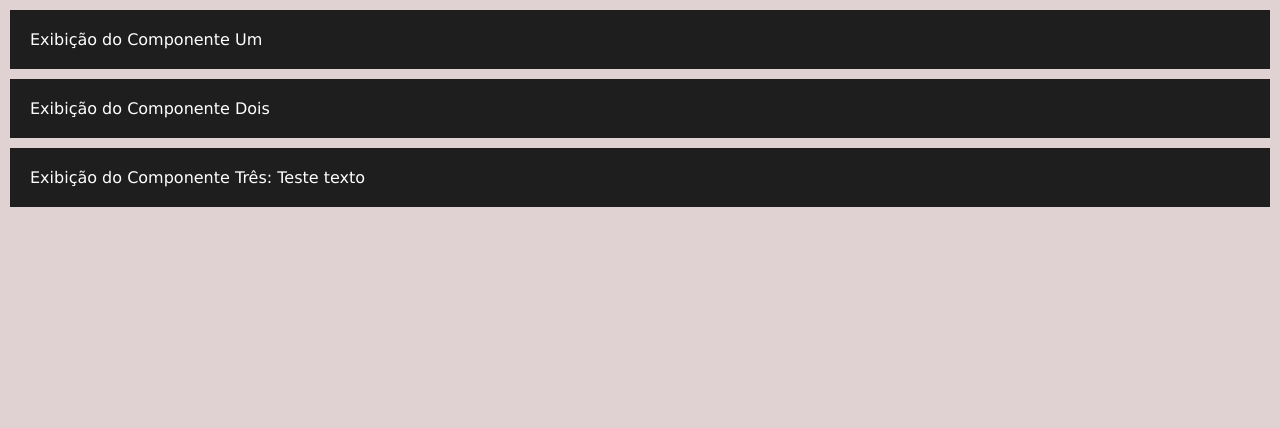
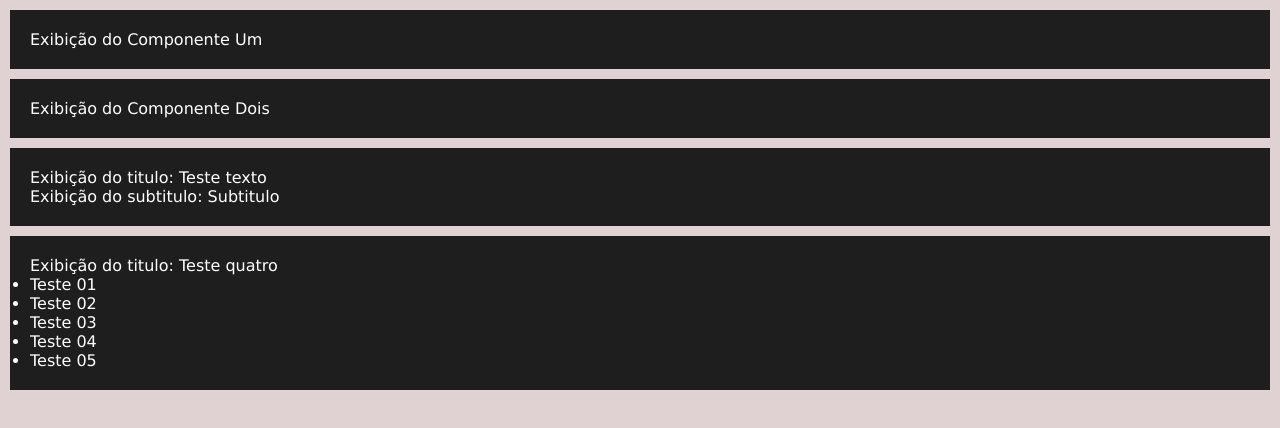
Before and after one commit to Olifrans/react-learning-all, a React (Create React App) app: page / in a window 1280 px wide. Shown: the top 428 px of the page. Built offline with nearby package versions, Linux system fonts and the light colour scheme.

Commit message:
feat: Elemetos filhos

```diff
--- a/src/App.tsx
+++ b/src/App.tsx
@@ -3,13 +3,23 @@ import ComponenteDois from "./components/ComponenteDois";
 
 import ComponenteUm from "./components/ComponenteUm";
 import ComponenteTres from "./components/ComponenteTres";
+import ComponenteQuatro from "./components/ComponenteQuatro";
 
 function App() {
   return (
     <>
       <ComponenteUm />
       <ComponenteDois />
-      <ComponenteTres titulo="Teste texto" />
+      <ComponenteTres titulo="Teste texto" subtitulo="Subtitulo" />
+      <ComponenteQuatro titulo="Teste quatro">
+        <ul>
+          <li>Teste 01</li>
+          <li>Teste 02</li>
+          <li>Teste 03</li>
+          <li>Teste 04</li>
+          <li>Teste 05</li>
+        </ul>
+      </ComponenteQuatro>
     </>
   );
 }
--- /dev/null
+++ b/src/components/ComponenteQuatro.tsx
@@ -0,0 +1,12 @@
+
+
+const ComponenteQuatro = (props) => {
+  return (
+    <div className="componente">
+      <p className="texto">Exibição do titulo: {props.titulo}</p>
+      {props.children}
+    </div>
+  );
+};
+
+export default ComponenteQuatro;
--- a/src/components/ComponenteTres.tsx
+++ b/src/components/ComponenteTres.tsx
@@ -1,6 +1,12 @@
 
 
-export default props =>
-  <div className="componente">
-    <p className="texto">Exibição do Componente Três: {props.titulo}</p>
-  </div>
+const ComponenteTres = (props) => {
+  return (
+    <div className="componente">
+      <p className="texto">Exibição do titulo: {props.titulo}</p>
+      <p className="texto">Exibição do subtitulo: {props.subtitulo}</p>
+    </div>
+  );
+};
+
+export default ComponenteTres;
--- a/src/index.tsx
+++ b/src/index.tsx
@@ -1,7 +1,21 @@
+import React from "react";
 import ReactDOM from "react-dom/client";
 import App from "./App";
 
 
-const root = document.querySelector("#root");
+// const root = document.querySelector("#root");
 
-ReactDOM.createRoot(root).render(<App />);
+// ReactDOM.createRoot(root).render(<App />);
+
+
+
+
+
+const root = ReactDOM.createRoot(
+  document.getElementById('root') as HTMLElement
+);
+root.render(
+  <React.StrictMode>
+    <App />
+  </React.StrictMode>
+);
```
